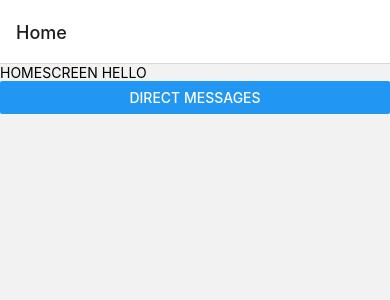
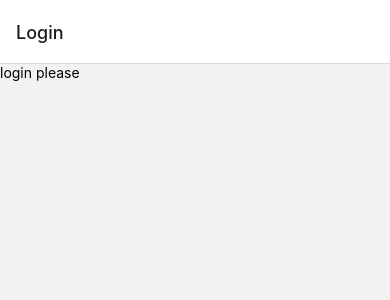
Before and after one commit to aamnatayyab6/study-buddy-FE, a React Native app: screen /Login in a window 390 px wide. Shown: the top 300 px of the page. Built offline with nearby package versions, Linux system fonts and the light colour scheme.

Commit message:
Implementing ContextAPI for login functionality + Adding README

```diff
--- a/App.js
+++ b/App.js
@@ -1,11 +1,14 @@
 import React from 'react';
 import StackNavigator from './StackNavigator';
 import { NavigationContainer } from '@react-navigation/native';
+import { AuthProvider } from './hooks/useAuth';
 
 export default function App() {
   return (
     <NavigationContainer>
-      <StackNavigator/>
+      <AuthProvider>
+        <StackNavigator/>
+      </AuthProvider>
     </NavigationContainer>
 
   );
--- a/StackNavigator.js
+++ b/StackNavigator.js
@@ -13,6 +13,7 @@ const StackNavigator = () => {
         <Stack.Navigator>
             {user ? (
                 <>
+                    <Stack.Screen name="Login" component={LoginScreen}/>
                     <Stack.Screen name="Home" component={HomeScreen}/>
                     <Stack.Screen name="Messages" component={MessagesScreen}/>
                 </>
--- /dev/null
+++ b/hooks/useAuth.js
@@ -0,0 +1,18 @@
+import React, {createContext, useContext} from 'react'
+
+const AuthContext = createContext({});
+
+export const AuthProvider = ({children}) => {
+  return (
+    <AuthContext.Provider
+        value={{
+            user: "Aamna",
+        }}>
+      {children}
+    </AuthContext.Provider>
+  )
+}
+
+export default function useAuth() {
+    return useContext(AuthContext);
+}
--- a/package.json
+++ b/package.json
@@ -19,7 +19,8 @@
     "react-native": "0.71.3",
     "react-native-safe-area-context": "4.5.0",
     "react-native-screens": "~3.20.0",
-    "tailwind-rn": "^3.0.1"
+    "tailwind-rn": "^3.0.1",
+    "expo-google-app-auth": "~8.3.0"
   },
   "devDependencies": {
     "@babel/core": "^7.20.0",
--- a/screens/LoginScreen.js
+++ b/screens/LoginScreen.js
@@ -1,7 +1,12 @@
 import { View, Text } from 'react-native'
 import React from 'react'
+import useAuth from '../hooks/useAuth'
 
 const LoginScreen = () => {
+  const {user} = useAuth();
+
+  console.log(user);
+
   return (
     <View>
       <Text>login please</Text>
```
Also changed, not shown: 2 other files (tests, documents, lock files or other folders).
